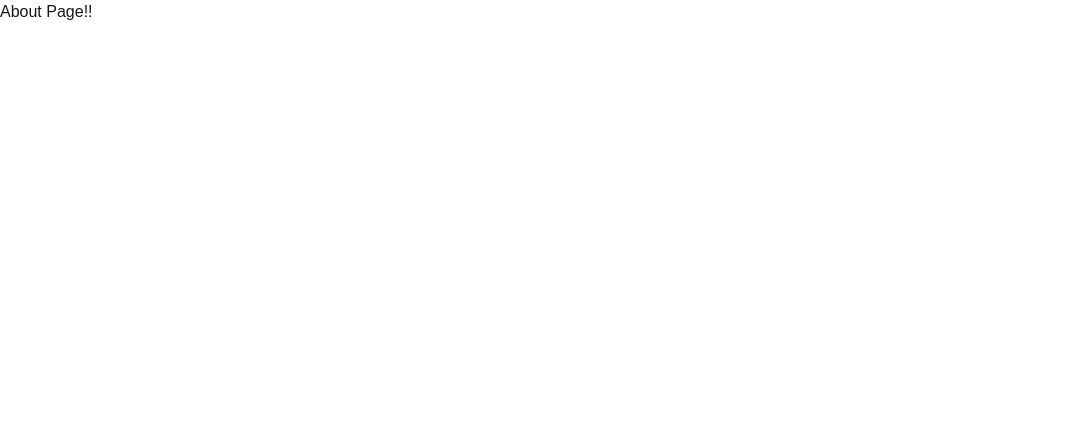
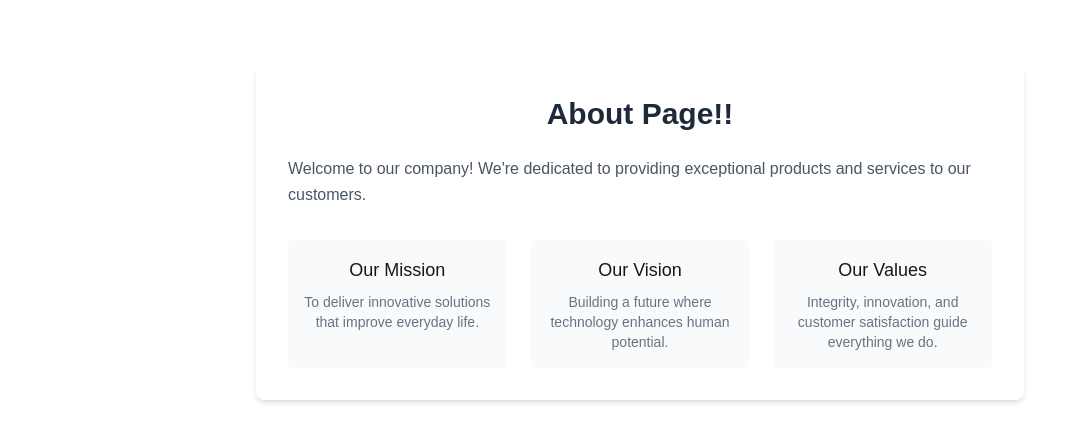
Before and after one commit to Kamakshi-Aruna/NextJs-AppRouter, a Next.js app: page /about in a window 1280 px wide. Shown: the top 442 px of the page, without its empty margins (0-1085 px from the left). Built offline with nearby package versions, Linux system fonts and the light colour scheme.

Commit message:
updated the about page

```diff
--- a/src/app/about/page.tsx
+++ b/src/app/about/page.tsx
@@ -1,3 +1,33 @@
-export default function About(){
-    return <h1>About Page!!</h1>
+export default async function About(){
+    await new Promise((resolve) => setTimeout(resolve, 1000));
+    return (
+        <div className="container mx-auto px-4 py-16">
+            <div className="max-w-3xl mx-auto bg-white rounded-lg shadow-md p-8">
+                <h1 className="text-3xl font-bold text-center text-gray-800 mb-6">About Page!!</h1>
+
+                <div className="space-y-6">
+                    <p className="text-gray-600 leading-relaxed">
+                        Welcome to our company! We're dedicated to providing exceptional products and services to our customers.
+                    </p>
+
+                    <div className="grid grid-cols-1 md:grid-cols-3 gap-6 mt-8">
+                        <div className="bg-gray-50 p-4 rounded-md text-center">
+                            <h3 className="font-medium text-lg mb-2">Our Mission</h3>
+                            <p className="text-sm text-gray-500">To deliver innovative solutions that improve everyday life.</p>
+                        </div>
+
+                        <div className="bg-gray-50 p-4 rounded-md text-center">
+                            <h3 className="font-medium text-lg mb-2">Our Vision</h3>
+                            <p className="text-sm text-gray-500">Building a future where technology enhances human potential.</p>
+                        </div>
+
+                        <div className="bg-gray-50 p-4 rounded-md text-center">
+                            <h3 className="font-medium text-lg mb-2">Our Values</h3>
+                            <p className="text-sm text-gray-500">Integrity, innovation, and customer satisfaction guide everything we do.</p>
+                        </div>
+                    </div>
+                </div>
+            </div>
+        </div>
+    );
 }
```
